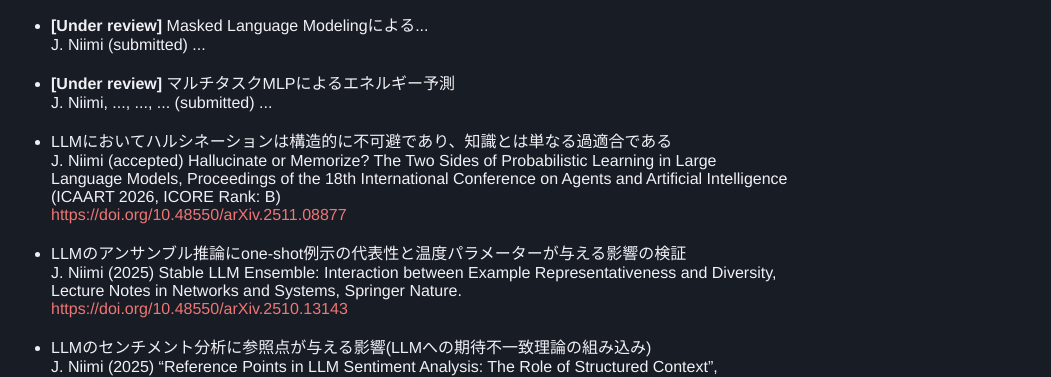
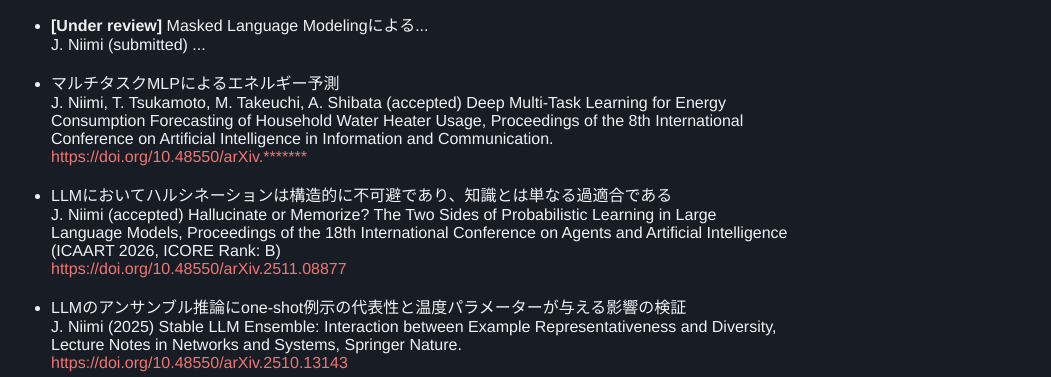
Before and after one commit to jniimi/jniimi.github.io, a plain HTML site: page research.html in a window 1280 px wide. Shown: the part 388-765 px from the top of the page, without its empty margins (229-1280 px from the left). Drawn offline with Linux system fonts and the light colour scheme.

Commit message:
Update research.html

```diff
--- a/research.html
+++ b/research.html
@@ -47,8 +47,10 @@
                 <div class="item_citation">J. Niimi (submitted) ...</div>
             </li>
             <li class="research-item">
-                <div class="item_desc"><strong>[Under review]</strong> マルチタスクMLPによるエネルギー予測</div>
-                <div class="item_citation">J. Niimi, ..., ..., ... (submitted) ...</div>
+                <div class="item_desc">マルチタスクMLPによるエネルギー予測</div>
+                <div class="item_citation">J. Niimi, T. Tsukamoto, M. Takeuchi, A. Shibata (accepted) Deep Multi-Task Learning for Energy Consumption Forecasting of Household Water Heater Usage, Proceedings of the 8th International Conference on Artificial Intelligence in Information and Communication.</div>
+                <div class="item_doi"><a href="#"
+                        target="_blank">https://doi.org/10.48550/arXiv.*******</a></div>
             </li>
             <li class="research-item">
                 <div class="item_desc">LLMにおいてハルシネーションは構造的に不可避であり、知識とは単なる過適合である</div>
```
